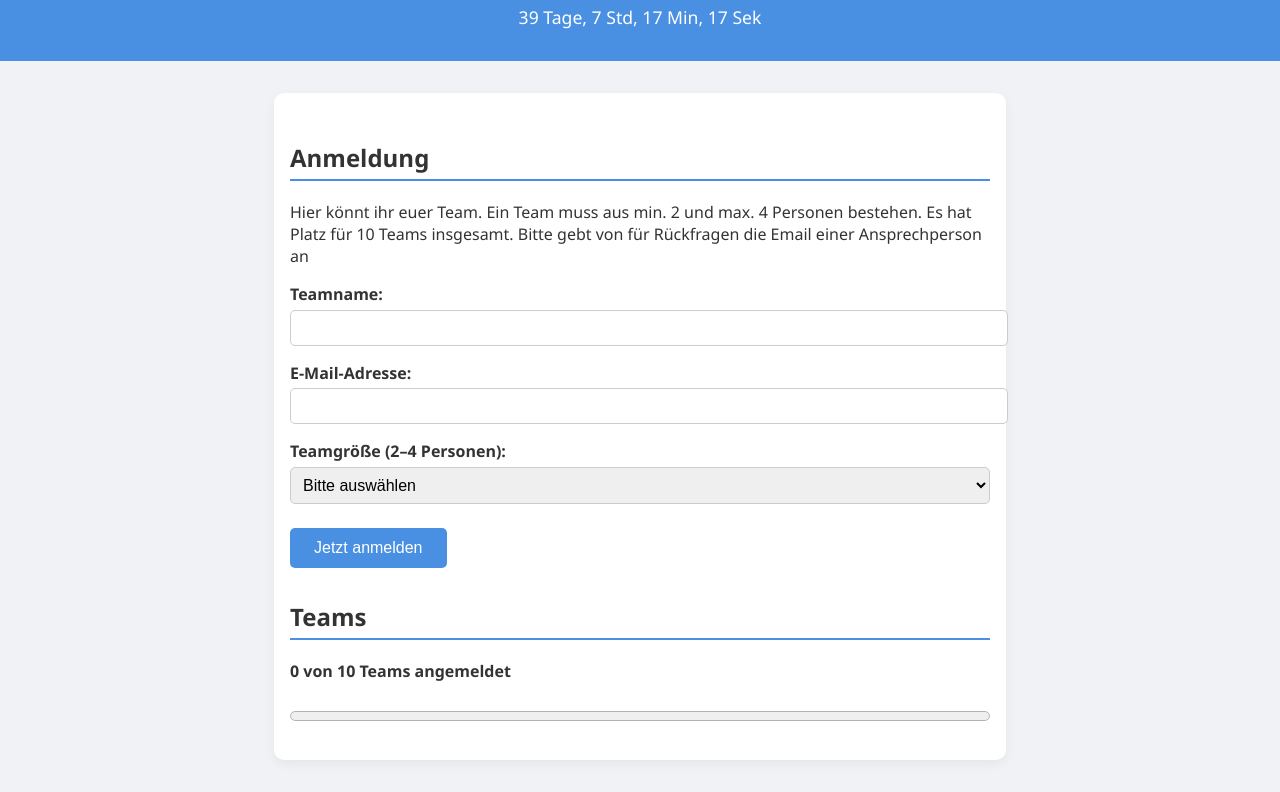
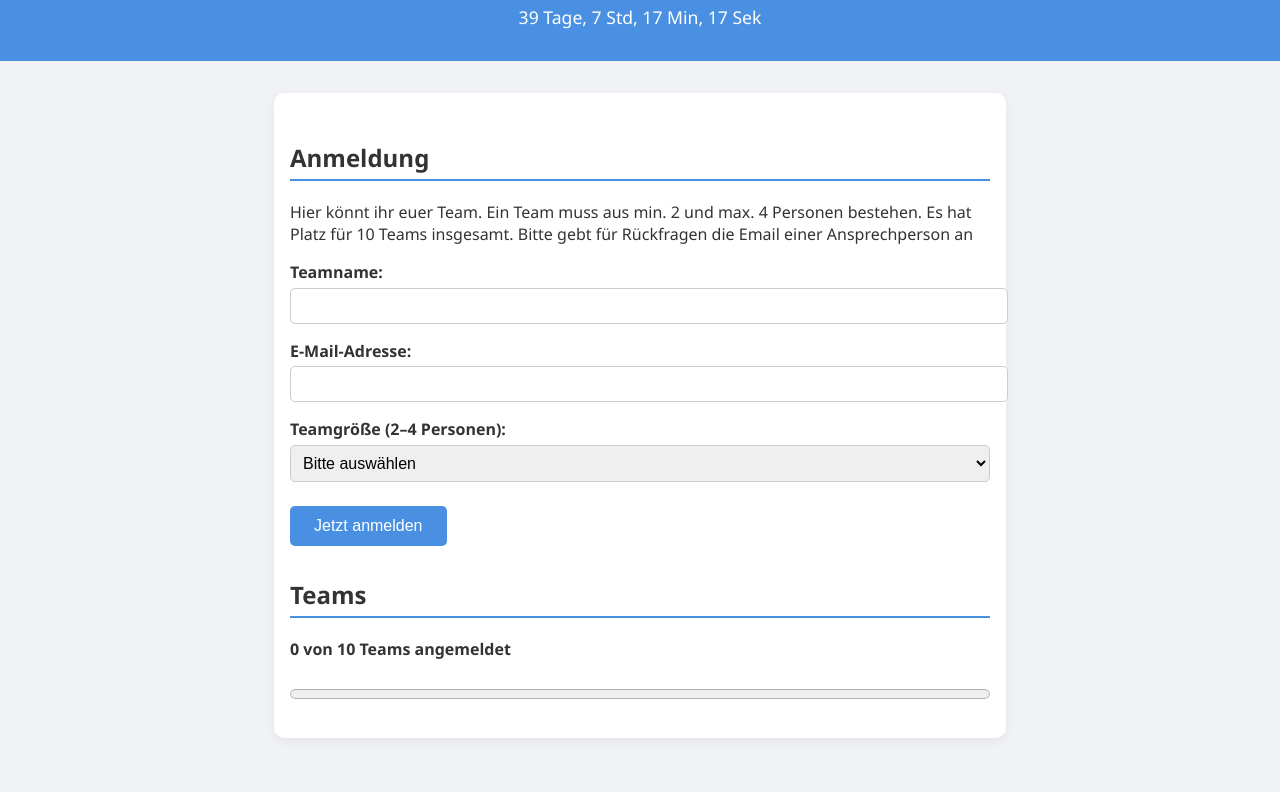
Before and after one commit to AfUGetTogether/kneipenquiz, a plain HTML site: page index.html in a window 1280 px wide. Shown: the part 110-902 px from the top of the page. After the commit the page ends 880 px from the top, so only its background shows below. Drawn offline with nearby package versions, Linux system fonts and the light colour scheme; no server answers.

Commit message:
Add files via upload

```diff
--- a/index.html
+++ b/index.html
@@ -135,7 +135,7 @@
 
     <section>
       <h2>Anmeldung</h2>
-      <p>Hier könnt ihr euer Team. Ein Team muss aus min. 2 und max. 4 Personen bestehen. Es hat Platz für 10 Teams insgesamt. Bitte gebt von für Rückfragen die Email einer Ansprechperson an</p>
+      <p>Hier könnt ihr euer Team. Ein Team muss aus min. 2 und max. 4 Personen bestehen. Es hat Platz für 10 Teams insgesamt. Bitte gebt für Rückfragen die Email einer Ansprechperson an</p>
       <form id="quizForm">
         <label for="teamName">Teamname:</label>
         <input type="text" id="teamName" name="teamName" required />
```
